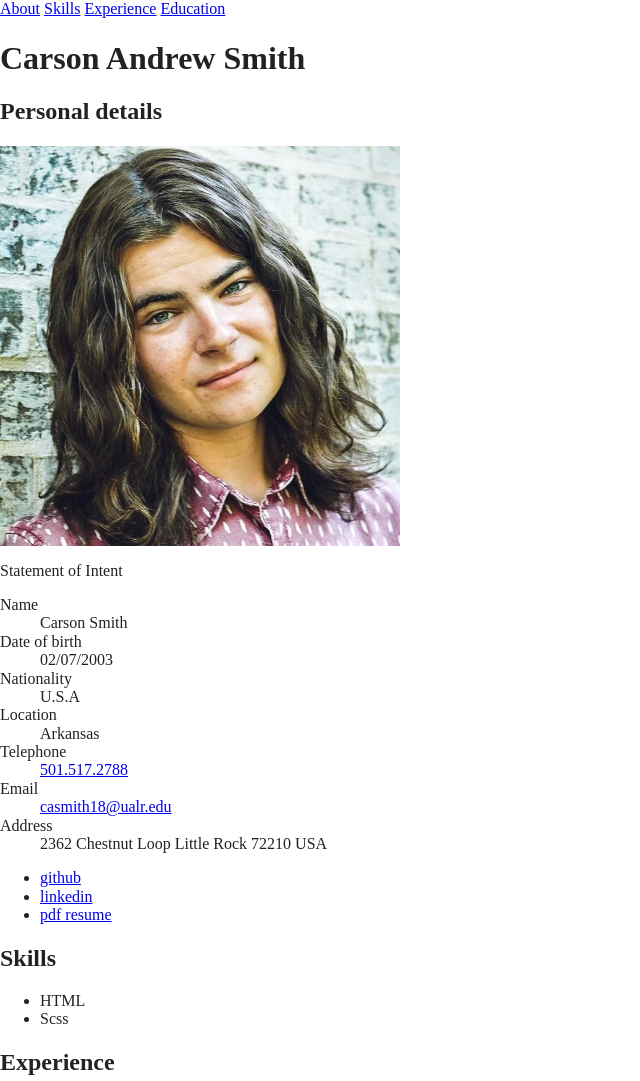
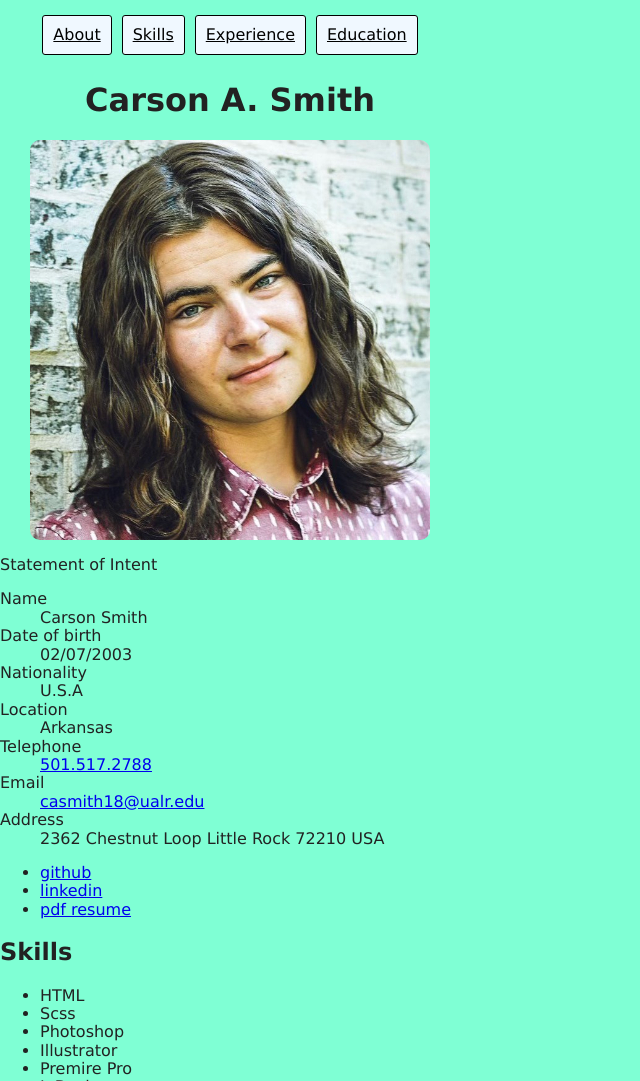
Before and after one commit to casmith18/ifsc-3342, a website built with Parcel: page resume/index.html in a window 1280 px wide. Shown: the top 1081 px of the page, without its empty margins (0-640 px from the left). Built offline with nearby package versions, Linux system fonts and the light colour scheme.

Commit message:
styled resume

```diff
--- a/css_grid_exercise_1/assets/css/style.css
+++ b/css_grid_exercise_1/assets/css/style.css
@@ -28,8 +28,8 @@ html {
 main{
   margin:2vh auto;
   border:1px solid #000;
-  width: 1336px;
-  background-image: url(../resources/grid.png);
+  width: 75vw;
+  /*background-image: url(../resources/grid.png);*/
   display: grid;
   grid-template-columns: repeat(7,1fr);
   gap:20px;
--- a/resume/css/main.css
+++ b/resume/css/main.css
@@ -277,3 +277,43 @@ img {
   max-width:100%;
   height:auto;
 }
+
+
+body{
+  margin:0 auto;
+  width:460px;
+  background-color: aquamarine;
+  font-family: 'Lucida Sans', 'Lucida Sans Regular', 'Lucida Grande', 'Lucida Sans Unicode', Geneva, Verdana, sans-serif;
+}
+
+nav a{
+  color: #000;
+  background-color: aliceblue;
+  padding:10px;
+  border:1px solid #000;
+  border-radius: 3px;
+  margin:5px;
+}
+
+nav{
+  margin:10px;
+  display: flex;
+  justify-content: center;
+}
+
+nav a:hover{
+  text-decoration: none;
+  background-color: #000;
+  color: aliceblue;
+}
+
+h1{
+  text-align: center;
+}
+
+img{
+  display: block;
+  margin: auto;
+  border:1px solid #000;
+  border-radius: 10px;
+}
--- a/resume/index.html
+++ b/resume/index.html
@@ -35,9 +35,9 @@
 </header>
 <!-- Main -->
 <main itemscope itemtype="http://schema.org/Person">
-  <h1>Carson Andrew Smith</h1>
+  <h1>Carson A. Smith</h1>
   <section id="about">
-    <h2>Personal details</h2>
+    <h2 class="hidden">Personal details</h2>
     <img itemprop="image" src="img/pfp_resume.png" alt="Carson Andrew Smith">
     <p itemprop="description">Statement of Intent</p>
     <dl>
@@ -80,6 +80,11 @@
     <ul>
       <li class="skill">HTML</li>
       <li class="skill">Scss</li>
+      <li class="skill">Photoshop</li>
+      <li class="skill">Illustrator</li>
+      <li class="skill">Premire Pro</li>
+      <li class="skill">InDesign</li>
+      <li class="skill">Audacity</li>
     </ul>
   </section>
   <section id="experience">
```
